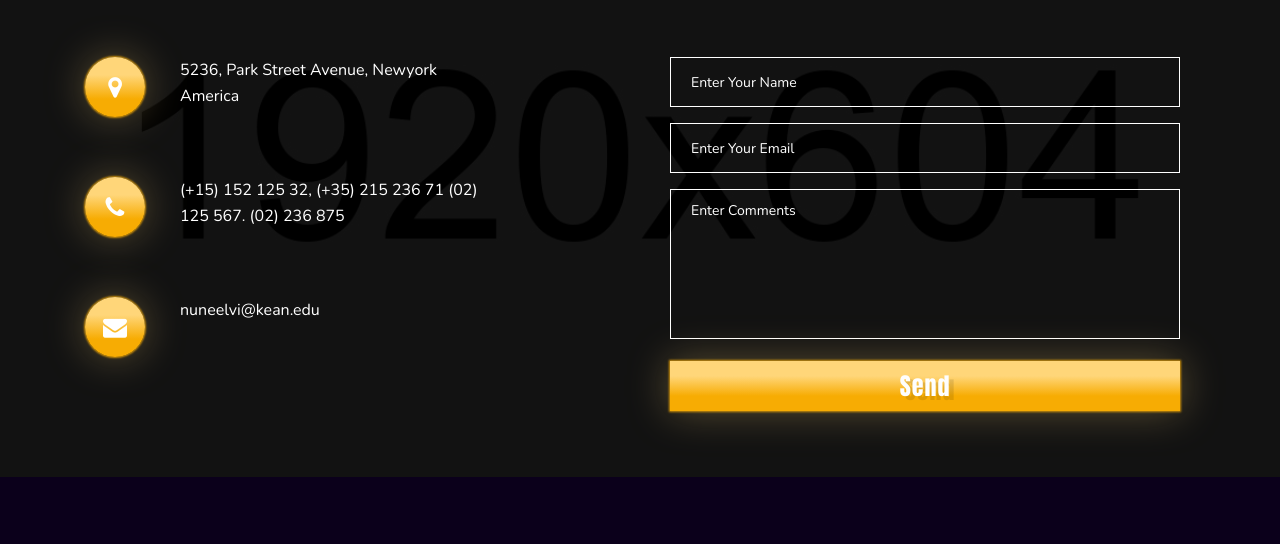
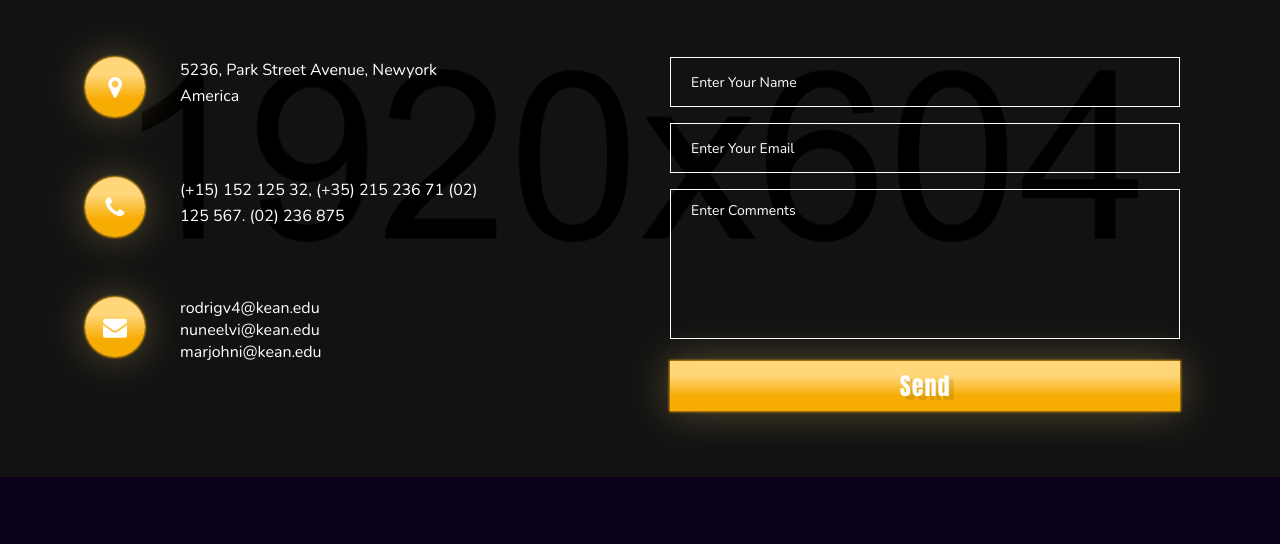
Before and after one commit to tm4531/cardninjapro, a plain HTML site: page contact-us.html in a window 1280 px wide. Shown: the part 256-800 px from the top of the page. Drawn offline with nearby package versions, Linux system fonts and the light colour scheme; a web font is replaced by a local one.

Commit message:
Adding emails

```diff
--- a/contact-us.html
+++ b/contact-us.html
@@ -194,8 +194,13 @@
                                 </div>
                                 <div class="col-lg-10 col-md-9 col-9">
                                     <div class="location-txt">
-                                        <span>nuneelvi@kean.edu
-                                            </span>
+                                        <p>rodrigv4@kean.edu</p>
+                                        <p>nuneelvi@kean.edu</p>
+                                        <p>marjohni@kean.edu</p>
+
+
+
+
                                     </div>
                                 </div>
                             </div>
```
